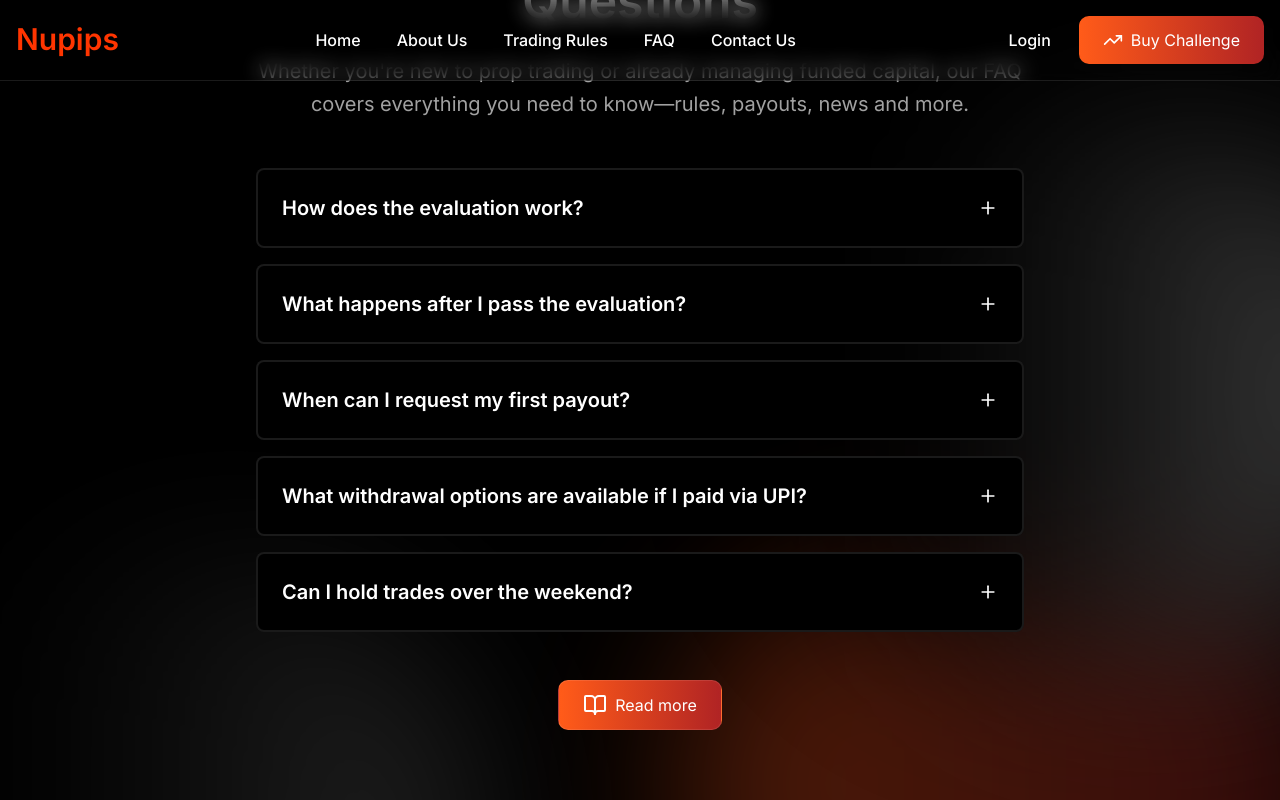
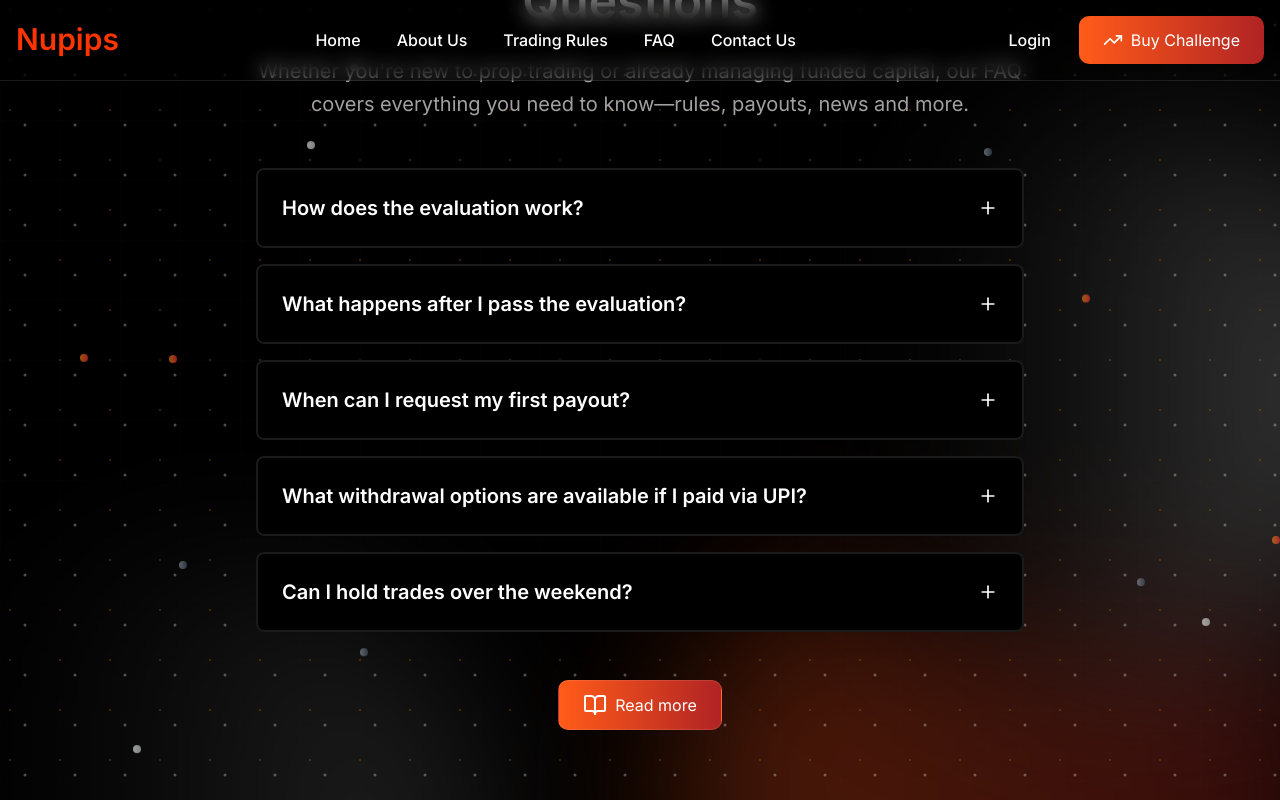
Before and after one commit to miteshhgoyal/nupips, a Next.js app: page / in a window 1280 px wide. Both pictures are taken after a click on the button "When can I request my first payout?". Shown: the part 5032-5832 px from the top of the page. Built offline with nearby package versions, Linux system fonts and the light colour scheme.

Commit message:
settings

```diff
--- a/src/components/Footer.js
+++ b/src/components/Footer.js
@@ -61,9 +61,9 @@ const Footer = () => {
 
     return (
         <footer
-            className="text-white py-12 md:py-20 px-4 sm:px-6 lg:px-8 bottom-0 left-0 right-0 sm:mt-48 mt-24"
+            className="relative z-50 text-white backdrop-blur-sm border-2 bg-black/40 border-gray-500/10  py-12 md:py-20 px-4 sm:px-6 lg:px-8 bottom-0 left-0 right-0 sm:mt-48 mt-24"
             style={{
-                background: "radial-gradient(220.08% 207.93% at -70.37% -88.58%, rgb(68, 68, 68) 0%, rgb(0, 0, 0) 100%)",
+
                 zIndex: 20,
                 opacity: 1,
                 transform: 'none'
@@ -71,7 +71,6 @@ const Footer = () => {
         >
             <div className="flex max-w-6xl mx-auto">
                 <div className="flex px-4 sm:px-0 sm:flex-row flex-col w-full">
-
                     {/* Left Section - Logo, CTA, Buttons */}
                     <div className="w-[100%] sm:w-[60%]">
                         <div className="space-y-5">
--- a/src/components/Navbar.js
+++ b/src/components/Navbar.js
@@ -99,7 +99,8 @@ const Navbar = () => {
                             aria-label="Toggle menu"
                         >
                             {isMobileMenuOpen ? <X size={24} /> : <Menu size={24} />}
-                        </button></div>
+                        </button>
+                    </div>
                 </div>
 
                 {/* Mobile Menu */}
--- a/src/components/ui/BgEffect.jsx
+++ b/src/components/ui/BgEffect.jsx
@@ -4,9 +4,96 @@ const BgEffect = () => {
   return (
     <div>
       <div className="jsx-f07b767378fb732b fixed inset-0 pointer-events-none z-0 overflow-hidden">
+        {/* Original Blob Effects */}
         <div className="jsx-f07b767378fb732b absolute bottom-[-38%] left-[-10%] w-[30rem] h-[30rem] lg:w-[38rem] lg:h-[34rem] 2xl:w-[40rem] 2xl:h-[40rem] bg-gradient-to-r from-black to-[#5E5E5E] opacity-40 rounded-full animate-blob animation-delay-2 blur-0 lg:blur-[80px] max-md:blur-[200px]"></div>
         <div className="jsx-f07b767378fb732b absolute bottom-[-26%] right-[-5%] w-[35rem] h-[24rem] lg:w-[42rem] lg:h-[28rem] 2xl:w-[48rem] 2xl:h-[32rem] bg-gradient-to-l from-[#B12424] to-[#FF5B19] opacity-30 rounded-full animate-blob animation-delay-4 blur-0 lg:blur-[80px] max-md:blur-[200px]"></div>
         <div className="jsx-f07b767378fb732b absolute bottom-[17%] right-[-10%] w-[30rem] h-[30rem] lg:w-[38rem] lg:h-[34rem] 2xl:w-[40rem] 2xl:h-[50rem] bg-gradient-to-r from-black to-[#5E5E5E] opacity-70 rounded-full animate-blob animation-delay-6 blur-0 lg:blur-[80px] max-md:blur-[200px]"></div>
+
+        {/* Animated Dot Pattern Background */}
+        <div className="absolute inset-0 opacity-30">
+          <svg width="100%" height="100%" className="absolute inset-0">
+            <defs>
+              <pattern
+                id="dotPattern"
+                patternUnits="userSpaceOnUse"
+                width="50"
+                height="50"
+              >
+                <circle
+                  cx="25"
+                  cy="25"
+                  r="1.5"
+                  fill="currentColor"
+                  className="text-white"
+                >
+                  <animate
+                    attributeName="opacity"
+                    values="0.2;0.8;0.2"
+                    dur="3s"
+                    repeatCount="indefinite"
+                  />
+                </circle>
+                <circle
+                  cx="10"
+                  cy="10"
+                  r="1"
+                  fill="currentColor"
+                  className="text-orange-400"
+                >
+                  <animate
+                    attributeName="opacity"
+                    values="0.1;0.6;0.1"
+                    dur="4s"
+                    repeatCount="indefinite"
+                  />
+                </circle>
+              </pattern>
+            </defs>
+            <rect width="100%" height="100%" fill="url(#dotPattern)" />
+          </svg>
+        </div>
+
+        {/* Floating Particles */}
+        <div className="absolute inset-0">
+          {[...Array(12)].map((_, i) => (
+            <div
+              key={i}
+              className={`absolute w-2 h-2 bg-gradient-to-r ${
+                i % 3 === 0
+                  ? "from-orange-400 to-red-500"
+                  : i % 3 === 1
+                  ? "from-white to-gray-300"
+                  : "from-gray-400 to-gray-600"
+              } rounded-full opacity-60 animate-bounce`}
+              style={{
+                left: `${Math.random() * 100}%`,
+                top: `${Math.random() * 100}%`,
+                animationDelay: `${i * 0.5}s`,
+                animationDuration: `${3 + Math.random() * 2}s`,
+              }}
+            />
+          ))}
+        </div>
+
+        {/* Glowing Orbs */}
+        <div className="absolute top-1/4 left-1/4 w-4 h-4 bg-orange-400 rounded-full opacity-40 animate-ping animation-delay-1"></div>
+        <div className="absolute top-3/4 right-1/3 w-3 h-3 bg-red-400 rounded-full opacity-50 animate-ping animation-delay-3"></div>
+        <div className="absolute top-1/2 right-1/4 w-2 h-2 bg-white rounded-full opacity-60 animate-ping animation-delay-5"></div>
+        <div className="absolute bottom-1/3 left-1/2 w-3 h-3 bg-gray-400 rounded-full opacity-30 animate-ping animation-delay-2"></div>
+
+        {/* Grid Pattern Overlay */}
+        <div className="absolute inset-0 opacity-10">
+          <div
+            className="w-full h-full"
+            style={{
+              backgroundImage: `
+                linear-gradient(rgba(255,255,255,0.1) 1px, transparent 1px),
+                linear-gradient(90deg, rgba(255,255,255,0.1) 1px, transparent 1px)
+              `,
+              backgroundSize: "60px 60px",
+            }}
+          />
+        </div>
       </div>
     </div>
   );
```
